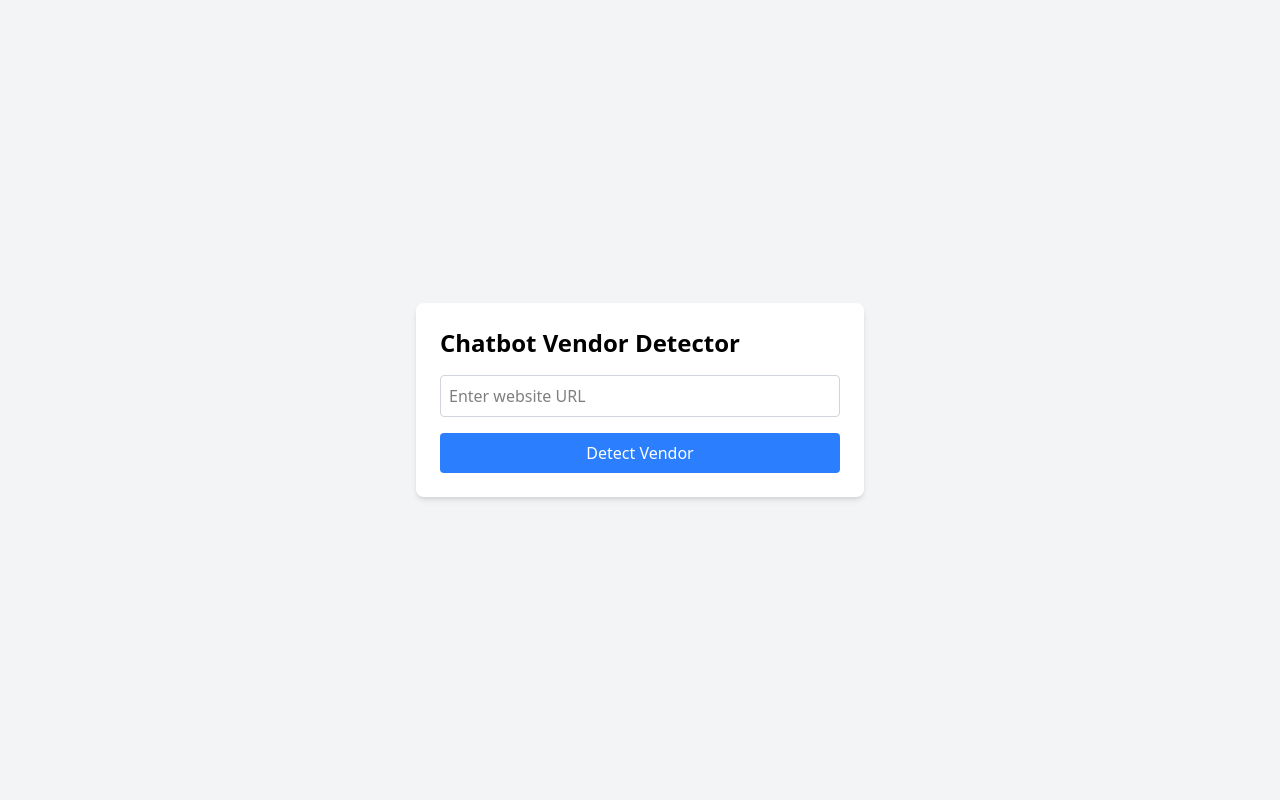
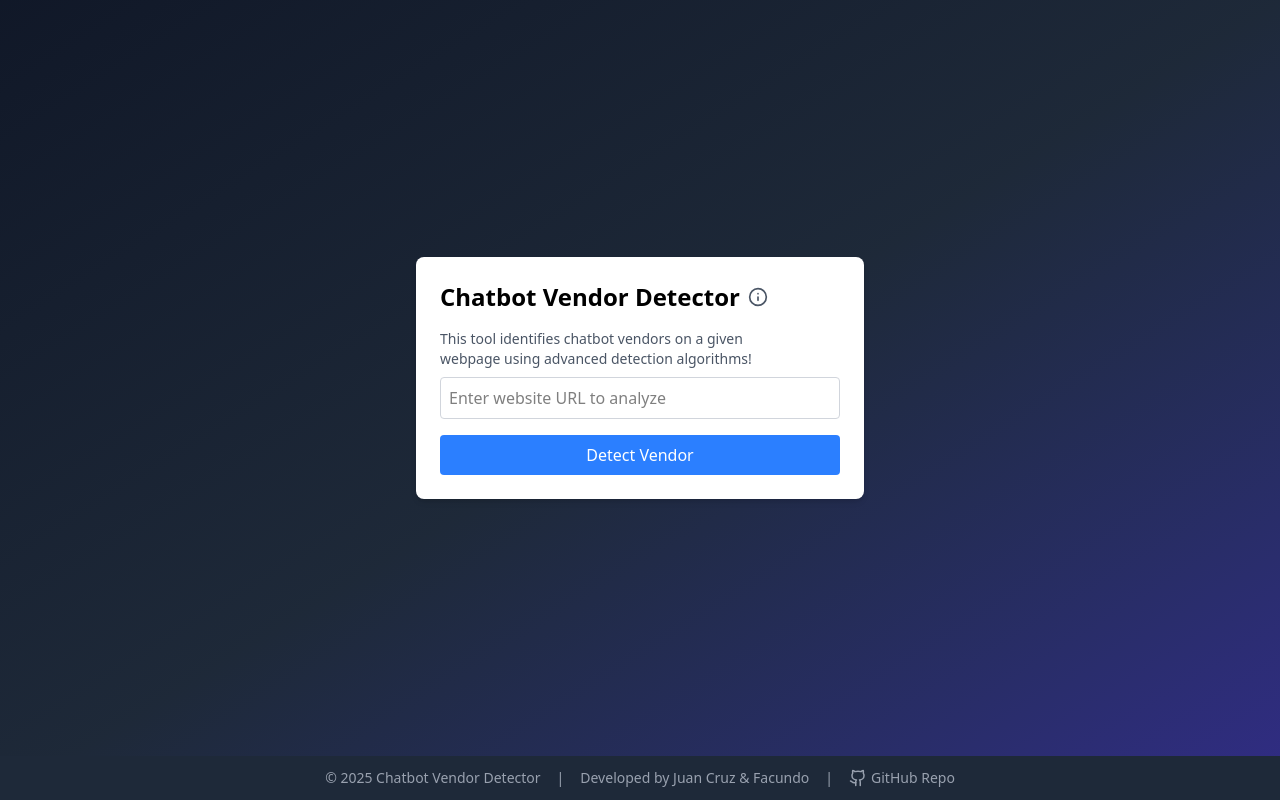
Before and after one commit to zoroskr/Chatbot-Vendor-Detector, a Next.js app: page / in a window 1280 px wide. Built offline with nearby package versions, Linux system fonts and the light colour scheme.

Commit message:
error handling & syle! (yes, many style changes)

```diff
--- /dev/null
+++ b/src/app/assets/icons/GithubIcon.tsx
@@ -0,0 +1,8 @@
+const GithubIcon = ({ className }: { className?: string }) => (
+  <svg xmlns="http://www.w3.org/2000/svg" width="18" height="18" viewBox="0 0 24 24" fill="none" stroke="currentColor" strokeWidth="2" strokeLinecap="round" strokeLinejoin="round" className={className}>
+    <path d="M15 22v-4a4.8 4.8 0 0 0-1-3.5c3 0 6-2 6-5.5.08-1.25-.27-2.48-1-3.5.28-1.15.28-2.35 0-3.5 0 0-1 0-3 1.5-2.64-.5-5.36-.5-8 0C6 2 5 2 5 2c-.3 1.15-.3 2.35 0 3.5A5.403 5.403 0 0 0 4 9c0 3.5 3 5.5 6 5.5-.39.49-.68 1.05-.85 1.65-.17.6-.22 1.23-.15 1.85v4"/>
+    <path d="M9 18c-4.51 2-5-2-7-2"/>
+  </svg>
+);
+
+export default GithubIcon;
--- /dev/null
+++ b/src/app/assets/icons/InfoIcon.tsx
@@ -0,0 +1,9 @@
+const InfoIcon = ({ className }: { className?: string }) => (
+  <svg xmlns="http://www.w3.org/2000/svg" width="18" height="18" viewBox="0 0 24 24" fill="none" stroke="currentColor" strokeWidth="2" strokeLinecap="round" strokeLinejoin="round" className={className}>
+    <circle cx="12" cy="12" r="10"/>
+    <path d="M12 16v-4"/>
+    <path d="M12 8h.01"/>
+  </svg>
+);
+
+export default InfoIcon;
--- /dev/null
+++ b/src/app/components/Footer.tsx
@@ -0,0 +1,31 @@
+import GithubIcon from "@/app/assets/icons/GithubIcon";
+
+const Footer = () => {
+  return (
+    <footer className="w-full py-3 bg-gray-800 text-gray-400 text-sm flex items-center justify-center gap-4 font-medium">
+      <p>© {new Date().getFullYear()} Chatbot Vendor Detector</p>
+      <span>|</span>
+      <p>
+        Developed by{" "}
+        <a href="https://github.com/JCAlmazan" className="hover:text-indigo-400 transition">
+          Juan Cruz
+        </a>{" "}
+        &{" "}
+        <a href="https://github.com/FacundoAlmazan" className="hover:text-indigo-400 transition">
+          Facundo
+        </a>
+      </p>
+      <span>|</span>
+      <a
+        href="https://github.com/JCAlmazan/Chatbot-Vendor-Detector"
+        target="_blank"
+        rel="noopener noreferrer"
+        className="flex items-center gap-1 hover:text-indigo-400 transition"
+      >
+        <GithubIcon /> GitHub Repo
+      </a>
+    </footer>
+  );
+};
+
+export default Footer;
--- a/src/app/layout.tsx
+++ b/src/app/layout.tsx
@@ -1,6 +1,6 @@
 export const metadata = {
-  title: 'Next.js',
-  description: 'Generated by Next.js',
+  title: 'Chatbot Vendor Detector',
+  description: 'Identify chatbot vendors on a given webpage using advanced detection algorithms.',
 }
 
 export default function RootLayout({
--- a/src/app/page.tsx
+++ b/src/app/page.tsx
@@ -2,6 +2,8 @@
 
 import { JSX, useState } from "react";
 import "./globals.css"
+import Footer from "./components/Footer";
+import InfoIcon from "@/app/assets/icons/InfoIcon";
 
 /**
  * Home
@@ -52,12 +54,25 @@ export default function Home(): JSX.Element {
   };
 
   return (
-    <div className="min-h-screen flex flex-col items-center justify-center bg-gray-100 p-4">
+    <div className="flex flex-col min-h-screen bg-gradient-to-br from-gray-900 via-gray-800 to-indigo-900">
+      <main className="flex-grow flex flex-col items-center justify-center p-4">
         <div className="bg-white p-6 rounded-lg shadow-md w-full max-w-md">
-        <h1 className="text-2xl font-bold mb-4">Chatbot Vendor Detector</h1>
+          <div className="flex items-center gap-2 mb-4">
+            <h1 className="text-2xl font-bold">Chatbot Vendor Detector</h1>
+            <div className="relative group text-sm">
+              <InfoIcon className="w-5 h-5 text-gray-600 flex items-center justify-center cursor-pointer" />
+              <div className="absolute left-1/2 transform -translate-x-1/2 mt-2 w-64 p-2 text-xs bg-black text-white rounded opacity-0 group-hover:opacity-100 transition-opacity">
+                <div className="absolute left-1/2 -top-1.5 transform -translate-x-1/2 border-4 border-transparent border-b-black"></div>
+                Detection is based on our algorithm and may have a margin of error. We recommend verifying manually for accuracy.
+              </div>
+            </div>
+          </div>
+          <p className="text-sm text-gray-600 max-w-xs mb-2">
+            This tool identifies chatbot vendors on a given webpage using advanced detection algorithms!
+          </p>
           <input
             type="text"
-          placeholder="Enter website URL"
+            placeholder="Enter website URL to analyze"
             value={url}
             onChange={(e) => setUrl(e.target.value)}
             className="w-full p-2 border border-gray-300 rounded mb-4"
@@ -72,19 +87,30 @@ export default function Home(): JSX.Element {
 
           {error && <p className="text-red-500 mt-4">{error}</p>}
           {result && (
-          <div className="mt-4 p-4 bg-gray-50 border rounded">
-            {result.vendor ? (
+            <div className="mt-4 p-4 bg-gray-50 border rounded text-center">
+              {result.method === "timeout" ? (
+                <p className="text-orange-500 font-semibold">
+                  ⏳ The analysis timed out. The page might be too slow or unresponsive.
+                </p>
+              ) : result.method === "error" ? (
+                <p className="text-red-500 font-semibold">
+                  ❌ An error occurred while analyzing the page. Please try again later.
+                </p>
+              ) : result.vendor ? (
                 <p className="text-green-600 font-semibold">
                   ✅ Vendor Detected: {result.vendor} (Method: {result.method})
                 </p>
               ) : (
-              <p className="text-gray-600">
-                ❌ No chatbot vendor detected from the database.
+                <p className="text-yellow-600">
+                  🔍 No chatbot vendor detected from our database.
                 </p>
               )}
             </div>
           )}
         </div>
+      </main>
+
+      <Footer />
     </div>
   );
 }
--- a/src/cli/index.ts
+++ b/src/cli/index.ts
@@ -9,24 +9,23 @@ import readline from "readline";
  * @returns {void}
  */
 const runCLI = async () => {
-  const args = process.argv.slice(2);
+  console.log("\x1b[34mWelcome to the Chatbot Vendor Detector CLI!\x1b[0m");
+  console.log("\x1b[36mThis tool identifies chatbot vendors on a given webpage using advanced detection algorithms!\x1b[0m\n");
 
-  if (args.length === 0) {
-    console.log("Welcome to the Chatbot Vendor Detector CLI!");
-    console.log("Enter a URL to analyze and press Enter:\n");
+  const rl = readline.createInterface({
+    input: process.stdin,
+    output: process.stdout,
+  });
 
-    const rl = readline.createInterface({
-      input: process.stdin,
-      output: process.stdout,
+  const askForURL = () => {
+    console.log("\x1b[33mEnter a URL to analyze and press Enter:\x1b[0m");
+    rl.question("\x1b[32mURL:\x1b[0m ", async (url) => {
+      await processURL(url);
+      askForURL();
     });
+  };
 
-    rl.question("URL: ", async (url) => {
-      await processURL(url);
-      rl.close();
-    });
-  } else {
-    await processURL(args[0]);
-  }
+  askForURL();
 };
 
 /**
@@ -38,20 +37,25 @@ const runCLI = async () => {
  * @returns {Promise<void>}
  */
 const processURL = async (url: string) => {
-  console.log(`Analyzing: ${url}...\n`);
+  console.log(`\x1b[34mAnalyzing: \x1b[4m${url}\x1b[0m...\n`);
 
   try {
     const result = await detectVendor(url);
-    if (result.vendor) {
-      console.log(
-        `✅ Detected vendor: ${result.vendor} (Method: ${result.method})`
-      );
+
+    if (result.method === "timeout") {
+      console.log("\x1b[33m⏳ The analysis timed out. The page might be too slow or unresponsive.\x1b[0m");
+    } else if (result.method === "error") {
+      console.log("\x1b[31m❌ An error occurred while analyzing the page. Please try again later.\x1b[0m");
+    } else if (result.vendor) {
+      console.log(`\x1b[32m✅ Detected vendor: ${result.vendor} (Method: ${result.method})\x1b[0m`);
     } else {
-      console.log("❌ No chatbot vendor detected from the database.");
+      console.log("\x1b[36m🔍 No chatbot vendor detected from our database.\x1b[0m");
     }
-    console.log("Note: Detection is an estimation, please verify manually.");
+
+    console.log("\x1b[35mNote: Detection is based on our algorithm and may have a margin of error. We recommend verifying manually for accuracy.\x1b[0m\n");
+    console.log("\x1b[90m--------------------------------------------------\x1b[0m\n");
   } catch (error) {
-    console.error("Error analyzing the page:", error);
+    console.error("\x1b[31mError analyzing the page:\x1b[0m", error);
   }
 };
 
--- a/src/utils/detectVendor.ts
+++ b/src/utils/detectVendor.ts
@@ -14,8 +14,11 @@ export const detectVendor = async (url: string) => {
   const ua =
     "Mozilla/5.0 (Windows NT 10.0; Win64; x64) AppleWebKit/537.36 (KHTML, like Gecko) Chrome/69.0.3497.100 Safari/537.36";
 
+  let browser;
+  try {
+    debugger;
     // Launch Puppeteer with Vercel-compatible settings
-  const browser = await puppeteer.launch({
+    browser = await puppeteer.launch({
       args: chromium.args,
       defaultViewport: chromium.defaultViewport,
       executablePath: await chromium.executablePath(),
@@ -28,9 +31,7 @@ export const detectVendor = async (url: string) => {
     // Set request interception to block unnecessary resources
     await page.setRequestInterception(true);
     page.on("request", (request) => {
-    if (
-      ["image", "stylesheet", "font"].includes(request.resourceType())
-    ) {
+      if (["image", "stylesheet", "font"].includes(request.resourceType())) {
         request.abort();
       } else {
         request.continue();
@@ -79,4 +80,11 @@ export const detectVendor = async (url: string) => {
       vendor: detectedVendor,
       method: detectedVendor ? method : "none",
     };
+  } catch (error) {
+    if (error instanceof Error && error.name === "TimeoutError") {
+      return { vendor: null, method: "timeout" };
+    }
+    console.error("Error detecting vendor:", error);
+    return { vendor: null, method: "error" };
+  }
 };
```
Also changed, not shown: 1 other file (tests, documents, lock files or other folders). Lines whose indentation alone changed are shown as unchanged.
